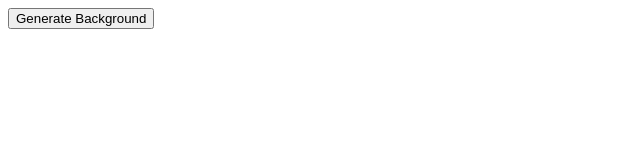
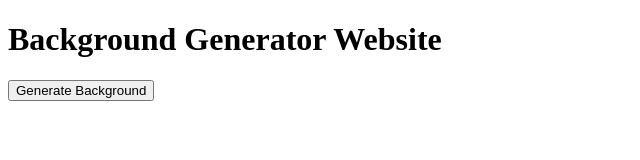
Before and after one commit to priyaVora13/background-generator, a plain HTML site: page index.html in a window 1280 px wide. Shown: the whole page, without its empty margins (0-640 px from the left). Drawn offline with Linux system fonts and the light colour scheme.

Commit message:
adding header to the website

```diff
--- a/index.html
+++ b/index.html
@@ -3,6 +3,7 @@
 <body>
     <script src="script.js"></script>
 
+    <h1>Background Generator Website</h1>
     <button>Generate Background</button>
 </body>
 <html>
```
